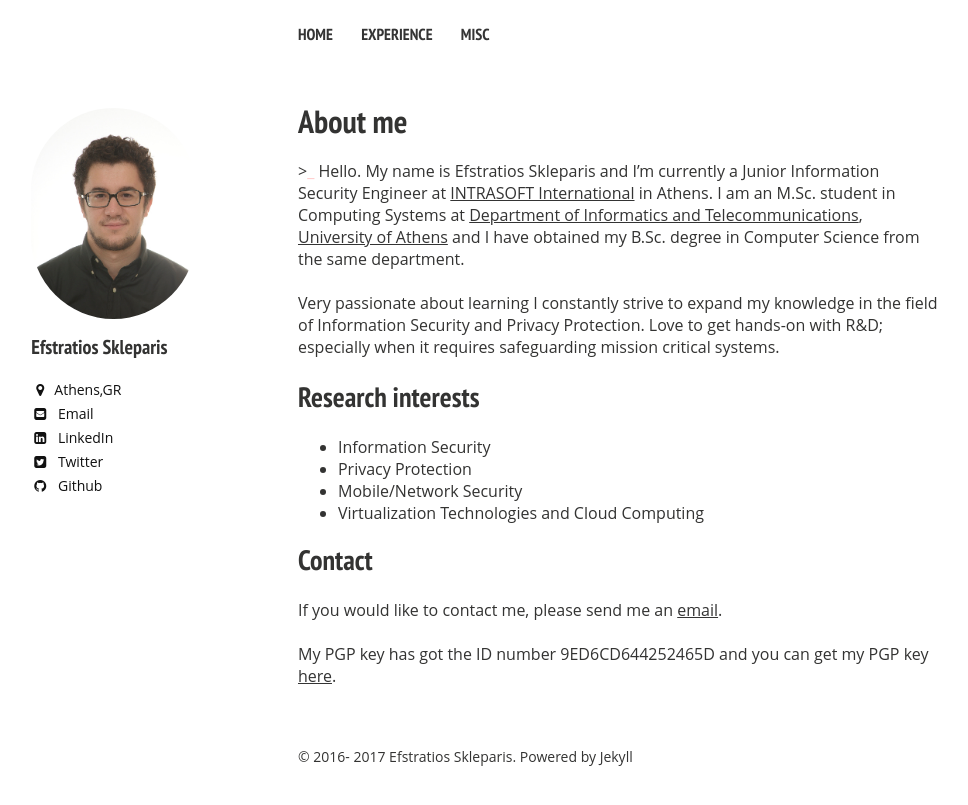
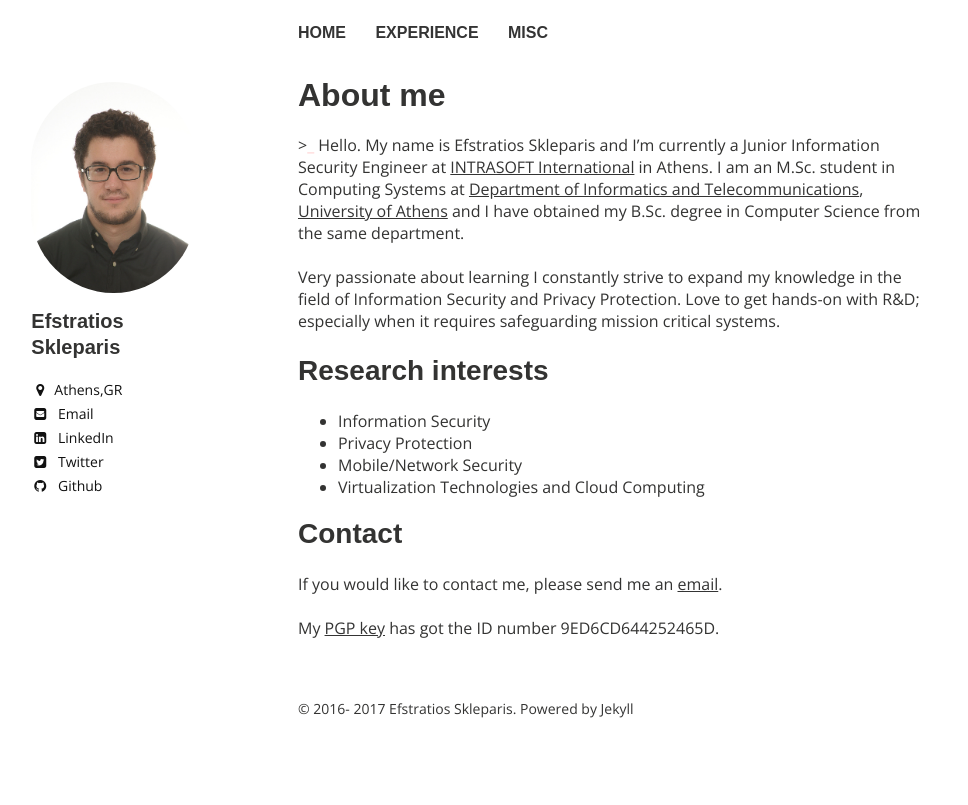
Before and after one commit to efstratios/efstratios.github.io, a Jekyll site: the page built from index.md, in a window 1280 px wide. Shown: the top 805 px of the page, without its empty margins (22-990 px from the left). Built offline with Jekyll 4.4.1, drawn with Linux system fonts in a browser that asks for light colours.

Commit message:
contact_update+margins

```diff
--- a/_includes/_head.html
+++ b/_includes/_head.html
@@ -44,11 +44,7 @@
 	<script src="{{ site.url }}/assets/js/vendor/respond.min.js"></script>
 <![endif]-->
 
-<!-- Modernizr -->
-<script src="{{ site.url }}/assets/js/vendor/modernizr.custom.min.js"></script>
-
-<link href="https://fonts.googleapis.com/css?family=PT+Sans+Narrow:400,700%7CKarla:400,700,700i" rel="stylesheet">
-<!-- <link href="https://fonts.googleapis.com/css?family=Jura:400,700&amp;subset=greek" rel="stylesheet">  -->
+<link href="https://fonts.googleapis.com/css?family=Open+Sans:400,700,700i&amp;subset=greek" rel="stylesheet">
 
 <!-- Icons -->
 <!-- 16x16 -->
@@ -63,3 +59,6 @@
 <link rel="apple-touch-icon-precomposed" sizes="114x114" href="{{ site.url }}/images/apple-touch-icon-114x114-precomposed.png">
 <!-- 144x144 (precomposed) for iPad 3rd and 4th generation -->
 <link rel="apple-touch-icon-precomposed" sizes="144x144" href="{{ site.url }}/images/apple-touch-icon-144x144-precomposed.png">
+
+<!-- Modernizr -->
+<script src="{{ site.url }}/assets/js/vendor/modernizr.custom.min.js"></script>
--- a/_sass/page.scss
+++ b/_sass/page.scss
@@ -222,7 +222,7 @@
 	@include container;
 	@include clearfix;
 	clear: both;
-	margin-top: 2em;
+	margin-top: 0.5em;
 	h1 {
 		margin-top: 0;
 	}
--- a/_sass/variables.scss
+++ b/_sass/variables.scss
@@ -10,7 +10,6 @@
 $doc-line-height: 26;
 $paragraph-indent: true !default;
 $base-font: 'Open Sans', sans-serif;
-/* $base-font: 'Karla', sans-serif; */
 $heading-font: 'PT Sans Narrow', sans-serif;
 /* $heading-font: 'PT Sans Narrow', sans-serif; */
 $code-font: Monaco, "Courier New", "DejaVu Sans Mono", "Bitstream Vera Sans Mono", monospace;
--- a/css/main.css
+++ b/css/main.css
@@ -1,6 +1,6 @@
 body {
     margin: 60px auto;
-    width: 70%;
+    width: 80%;
 }
 nav ul, footer ul {
     font-family:'Helvetica', 'Arial', 'Sans-Serif';
--- a/index.md
+++ b/index.md
@@ -20,4 +20,4 @@
 
 If you would like to contact me, please send me an [email](mailto:eskleparis@gmail.com).
 <br/>
-<br/>My PGP key has got the ID number 9ED6CD644252465D and you can get my PGP key [here](/misc/pkey.txt){:target="_blank"}.
+<br/>My [PGP key](/misc/pkey.txt){:target="_blank"} has got the ID number 9ED6CD644252465D.
```
